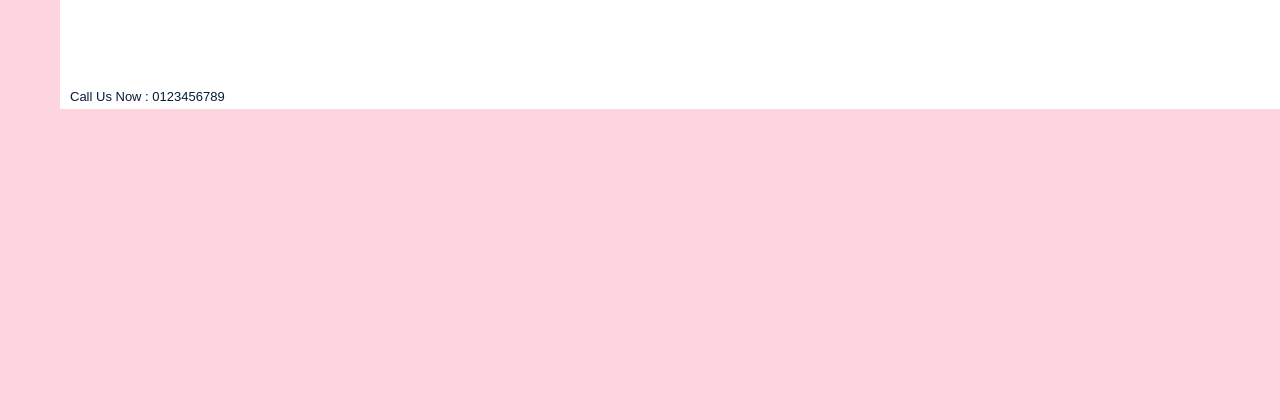
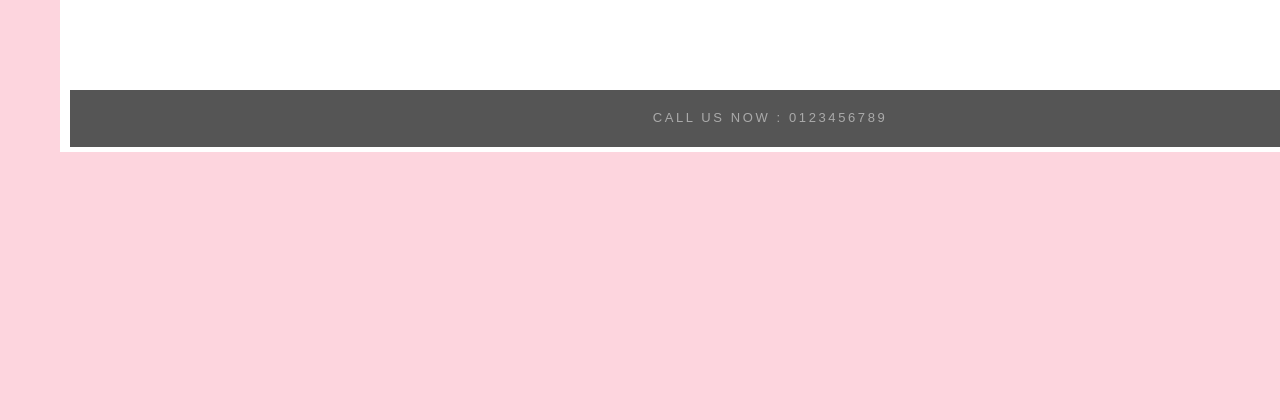
Before and after one commit to Kevinwong206/BusManagementSystem, a PHP site: page /AboutUs.php in a window 1280 px wide; the page is wider, and only the part inside the window is pictured. Shown: the part 230-650 px from the top of that part. Run offline with PHP 8.4, Linux system fonts and the light colour scheme.

Commit message:
Update style.css
Added footer

```diff
--- a/style.css
+++ b/style.css
@@ -136,3 +136,17 @@ text-align:center
     margin-bottom:50px;
     font-size: 40px;
 }
+
+/*Footer */
+#footer {
+    width: 1400px;
+    height: 33px;
+    padding: 20px 0 4px 0;
+    text-align: center;
+    background: #555;
+    color: #AAA;
+    border-top: 1px solid #FFF;
+    letter-spacing: 0.2em;
+    text-transform: uppercase;
+    font-size: 100%;
+}
```
